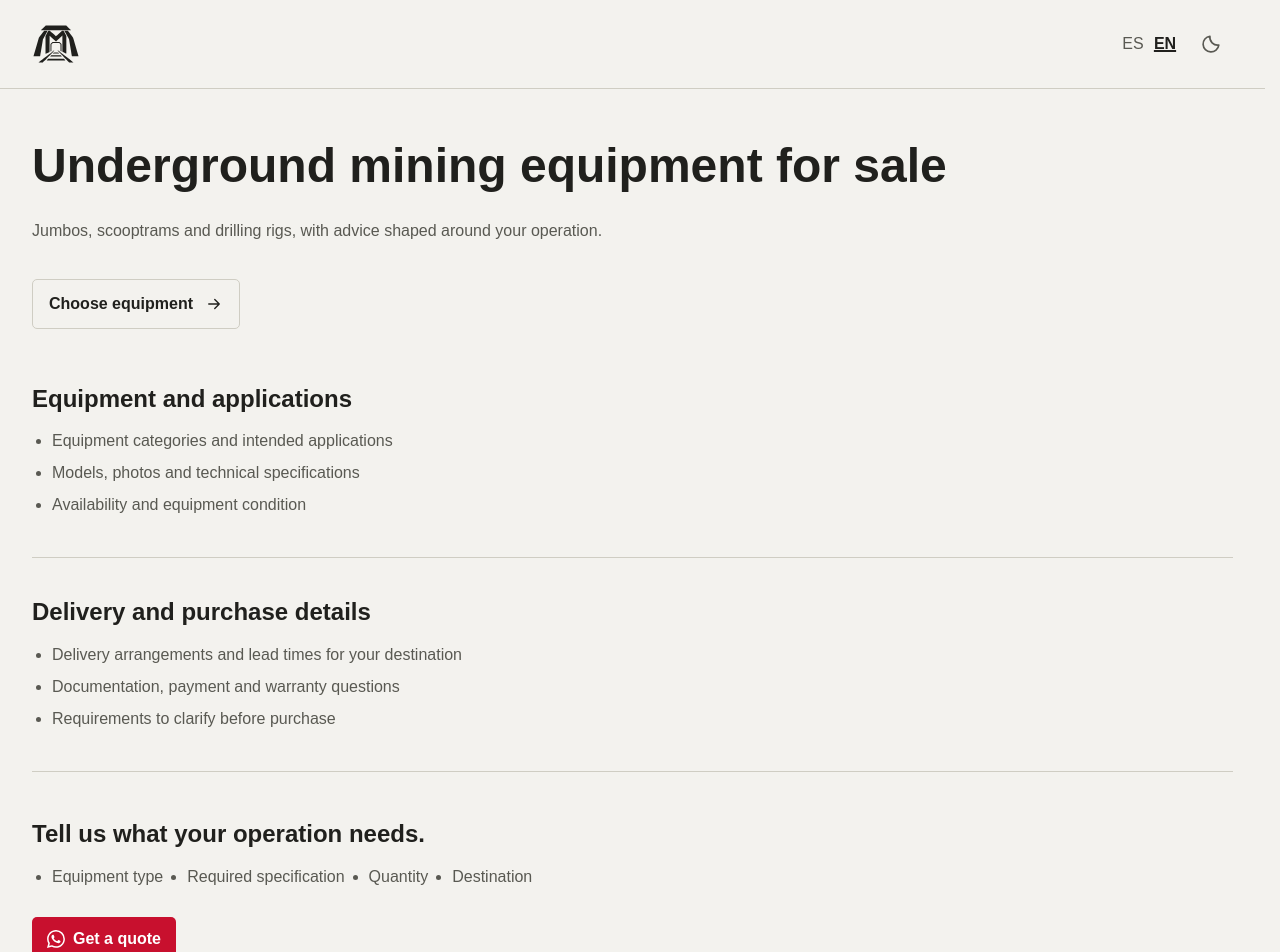
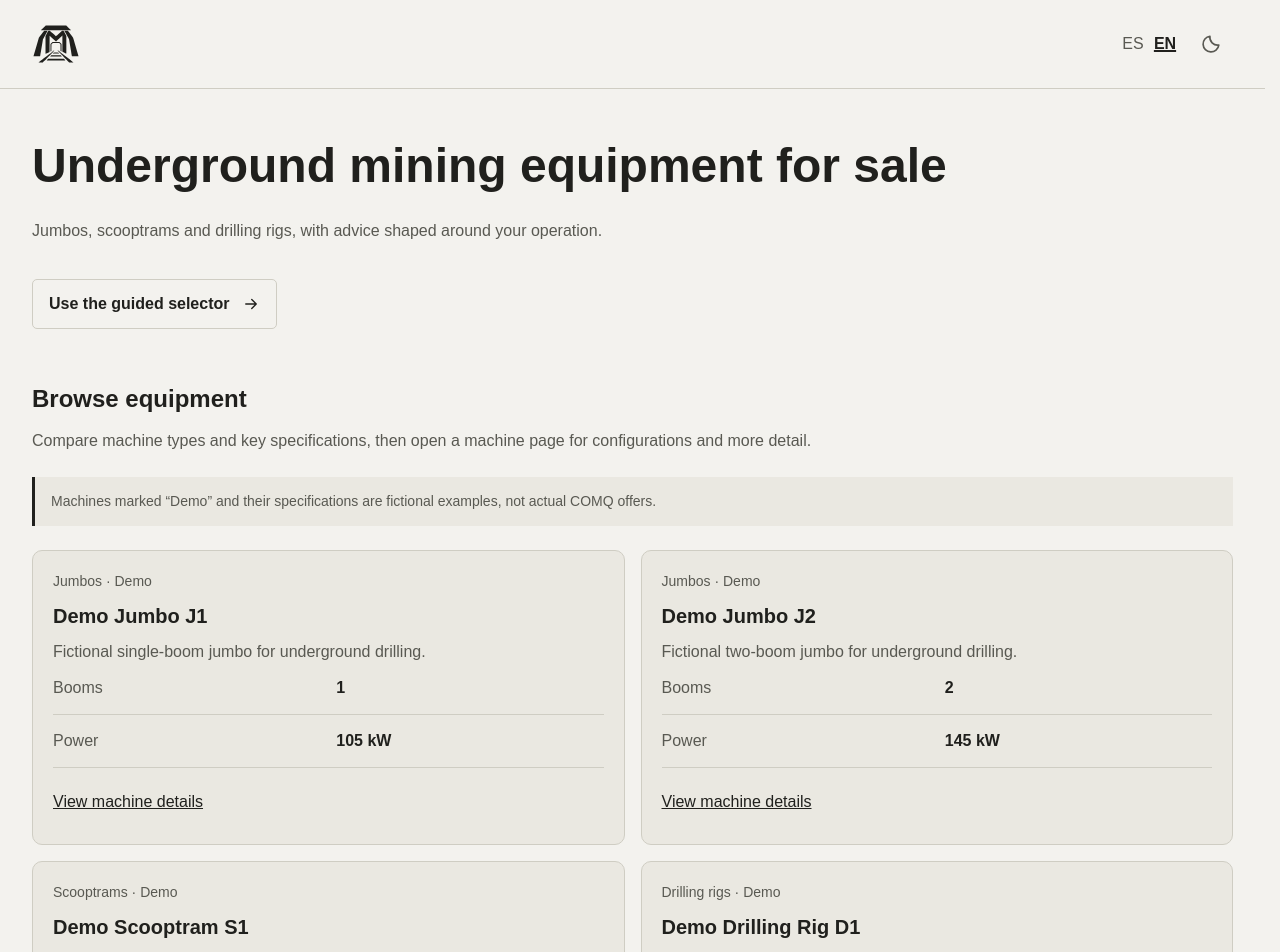
Before and after one commit to gurkerl83/Comq, a Next.js app: page /en/venta in a window 1280 px wide. Shown: the top 952 px of the page. Built offline with nearby package versions, Linux system fonts and the light colour scheme.

Commit message:
feat(equipment): add catalogue browsing to sales pages
1. Add localized comparison cards with key specifications and machine links.
2. Connect the wizard to the catalogue and clarify enquiry actions.
3. Document the browsing flow and its translation requirements.

```diff
--- a/app/[locale]/venta/page.tsx
+++ b/app/[locale]/venta/page.tsx
@@ -1,3 +1,4 @@
+import { EquipmentCatalogue } from '../../../features/equipment/EquipmentCatalogue';
 import { SelectorLink } from '../../../features/equipment/SelectorLink';
 import { ServicePage } from '../../../features/services/ServicePage';
 import { getServiceMetadata } from '../../../features/services/metadata';
@@ -18,6 +19,8 @@ export default async function Page({ params }: LocalePageProps) {
       dictionary={dictionary}
       service='sales'
       selector={<SelectorLink locale={locale} />}
-    />
+    >
+      <EquipmentCatalogue locale={locale} />
+    </ServicePage>
   );
 }
--- /dev/null
+++ b/features/equipment/EquipmentCatalogue.module.css
@@ -0,0 +1,41 @@
+.catalogue {
+  padding: var(--spacing-content-section) 0;
+  border-bottom: var(--border-width) solid var(--color-border);
+}
+
+.catalogue h2 {
+  margin: 0 0 1rem;
+}
+
+.introduction {
+  margin: 0 0 1.5rem;
+  color: var(--color-text-muted);
+}
+
+.demoNotice {
+  margin: 0 0 1.5rem;
+  padding: 0.875rem 1rem;
+  border-inline-start: 3px solid var(--color-accent);
+  color: var(--color-text-muted);
+  background: var(--color-surface);
+  font-size: var(--font-size-small);
+}
+
+/*
+ * MachineBrowseCard.module.css shares five rows across each adjacent pair.
+ * This list owns the columns; each card passes its content into those rows.
+ */
+.machines {
+  display: grid;
+  grid-template-columns: repeat(2, minmax(0, 1fr));
+  gap: 1rem;
+  margin: 0;
+  padding: 0;
+  list-style: none;
+}
+
+@media (max-width: 640px) {
+  .machines {
+    grid-template-columns: minmax(0, 1fr);
+  }
+}
--- /dev/null
+++ b/features/equipment/EquipmentCatalogue.tsx
@@ -0,0 +1,40 @@
+import type { SupportedLocale } from '../../lib/i18n/locales';
+import { getEquipmentCatalogue } from './catalogue';
+import { getCatalogueContent } from './catalogue-content';
+import { MachineBrowseCard } from './MachineBrowseCard';
+import styles from './EquipmentCatalogue.module.css';
+
+/**
+ * Render the sales-page catalogue on the server, before the service details.
+ * The selector's browse link targets this section. Opening a machine page
+ * leads to its existing enquiry link, which starts the wizard at Requirements.
+ */
+export function EquipmentCatalogue({ locale }: { locale: SupportedLocale }) {
+  const machines = getEquipmentCatalogue(locale);
+  const translations = getCatalogueContent(locale);
+  if (machines.length === 0) return null;
+
+  return (
+    <section
+      id='equipment-catalogue'
+      className={styles.catalogue}
+      aria-labelledby='equipment-catalogue-title'
+    >
+      <h2 id='equipment-catalogue-title'>{translations.title}</h2>
+      <p className={styles.introduction}>{translations.introduction}</p>
+      {machines.some(machine => machine.isDemo) && (
+        <p className={styles.demoNotice}>{translations.demoNotice}</p>
+      )}
+      <ul className={styles.machines}>
+        {machines.map(machine => (
+          <MachineBrowseCard
+            key={machine.slug}
+            locale={locale}
+            machine={machine}
+            translations={translations}
+          />
+        ))}
+      </ul>
+    </section>
+  );
+}
--- /dev/null
+++ b/features/equipment/MachineBrowseCard.module.css
@@ -0,0 +1,60 @@
+/*
+ * Share five content-sized rows from EquipmentCatalogue.module.css (.machines).
+ * Subgrid lets both cards contribute to the same row heights, so a longer
+ * name or summary keeps the specification blocks and links aligned.
+ *
+ *     +----------------------+----------------------+
+ *   1 | Category / demo      | Category / demo      |
+ *   2 | Machine name         | Machine name         |
+ *   3 | Summary              | Longer summary       |
+ *     |                      | continues here       |
+ *   4 | Specifications block | Specifications block |
+ *   5 | Details link         | Details link         |
+ *     +----------------------+----------------------+
+ *
+ * Each card is a direct list item and spans five parent rows. Row 4 holds
+ * the whole specifications block; its individual entries keep their own rows.
+ */
+.card {
+  display: grid;
+  grid-row: span 5;
+  grid-template-rows: subgrid;
+  gap: 0.75rem;
+  padding: 1.25rem;
+  border: var(--border-width) solid var(--color-border);
+  border-radius: var(--radius-media);
+  background: var(--color-surface);
+}
+
+.category,
+.name,
+.summary {
+  margin: 0;
+}
+
+.category,
+.summary {
+  color: var(--color-text-muted);
+}
+
+.category {
+  font-size: var(--font-size-small);
+}
+
+.details {
+  display: inline-flex;
+  align-items: center;
+  align-self: start;
+  justify-self: start;
+  min-height: 44px;
+  color: var(--color-accent);
+}
+
+@media (max-width: 640px) {
+  .card {
+    /* Match the single-column list; each card now sizes its own rows. */
+    grid-row: auto;
+    grid-template-rows: none;
+    padding: 1rem;
+  }
+}
--- /dev/null
+++ b/features/equipment/MachineBrowseCard.tsx
@@ -0,0 +1,49 @@
+import Link from 'next/link';
+
+import {
+  createHrefForLocale,
+  type SupportedLocale
+} from '../../lib/i18n/locales';
+import type { EquipmentEntry } from './catalogue';
+import type { CatalogueContent } from './catalogue-content';
+import { Specifications } from './selector/components/Specifications';
+import styles from './MachineBrowseCard.module.css';
+
+type MachineBrowseCardProps = {
+  locale: SupportedLocale;
+  machine: EquipmentEntry;
+  translations: CatalogueContent;
+};
+
+/**
+ * A server-rendered preview linking to the full machine page.
+ * Show the first two specifications in their authored order; the same labels
+ * and values appear in the wizard and machine page, which show the full list.
+ */
+export function MachineBrowseCard({
+  locale,
+  machine,
+  translations
+}: MachineBrowseCardProps) {
+  return (
+    <li className={styles.card}>
+      <p className={styles.category}>
+        {machine.categoryName}
+        {machine.isDemo && <span> · {translations.demo}</span>}
+      </p>
+      <h3 className={styles.name}>{machine.name}</h3>
+      <p className={styles.summary}>{machine.summary}</p>
+      <Specifications
+        items={machine.specifications.slice(0, 2)}
+        fallback={translations.notSpecified}
+      />
+      <Link
+        className={styles.details}
+        href={createHrefForLocale(locale, `/equipos/${machine.slug}`)}
+        aria-label={`${translations.details}: ${machine.name}`}
+      >
+        {translations.details}
+      </Link>
+    </li>
+  );
+}
--- a/features/equipment/MachinePage.tsx
+++ b/features/equipment/MachinePage.tsx
@@ -26,7 +26,7 @@ const CONTENT = {
     demoSpecifications: 'Especificaciones ficticias de referencia',
     variants: 'Variantes',
     demoVariants: 'Variantes de demostración',
-    select: 'Seleccionar este equipo',
+    select: 'Preparar una consulta',
     closing: 'Prepara tu consulta',
     next: 'Elige la configuración, indica si prefieres comprar o alquilar y añade los detalles de tu proyecto en el selector. COMQ confirmará la disponibilidad y las condiciones.',
     contact: 'También puedes conversar con COMQ por WhatsApp.',
@@ -46,7 +46,7 @@ const CONTENT = {
     demoSpecifications: 'Fictional reference specifications',
     variants: 'Variants',
     demoVariants: 'Demonstration variants',
-    select: 'Select this equipment',
+    select: 'Prepare an enquiry',
     closing: 'Prepare your enquiry',
     next: 'Choose your configuration, purchase or rental preference, and project details in the selector. COMQ will confirm availability and terms.',
     contact: 'You can also talk to COMQ on WhatsApp.',
--- /dev/null
+++ b/features/equipment/catalogue-content.ts
@@ -0,0 +1,30 @@
+import type { SupportedLocale } from '../../lib/i18n/locales';
+
+const en = {
+  title: 'Browse equipment',
+  introduction:
+    'Compare machine types and key specifications, then open a machine page for configurations and more detail.',
+  demo: 'Demo',
+  demoNotice:
+    'Machines marked “Demo” and their specifications are fictional examples, not actual COMQ offers.',
+  details: 'View machine details',
+  notSpecified: 'Not specified',
+  browsePrompt: 'Prefer to browse?'
+};
+
+export type CatalogueContent = typeof en;
+
+const es: CatalogueContent = {
+  title: 'Explorar equipos',
+  introduction:
+    'Compara tipos de equipos y características principales. Abre la página de un equipo para conocer sus configuraciones y más detalles.',
+  demo: 'Demo',
+  demoNotice:
+    'Los equipos identificados como “Demo” y sus especificaciones son ejemplos ficticios, no ofertas reales de COMQ.',
+  details: 'Ver detalles del equipo',
+  notSpecified: 'Sin especificar',
+  browsePrompt: '¿Prefieres explorar los equipos?'
+};
+
+export const getCatalogueContent = (locale: SupportedLocale) =>
+  ({ es, en })[locale];
--- a/features/equipment/catalogue.ts
+++ b/features/equipment/catalogue.ts
@@ -92,8 +92,8 @@ const EQUIPMENT: EquipmentDefinition[] = [
     category: 'jumbo',
     name: { es: 'Jumbo Demo J1', en: 'Demo Jumbo J1' },
     summary: {
-      es: 'Jumbo ficticio de un brazo para probar la selección de equipo, variante y modalidad.',
-      en: 'Fictional single-boom jumbo for trying equipment, variant and purchase or rental selection.'
+      es: 'Jumbo ficticio de un brazo para perforación subterránea.',
+      en: 'Fictional single-boom jumbo for underground drilling.'
     },
     application: {
       es: 'Ejemplo de una operación de perforación subterránea. Describe tu proyecto al preparar la consulta.',
@@ -113,8 +113,8 @@ const EQUIPMENT: EquipmentDefinition[] = [
     category: 'jumbo',
     name: { es: 'Jumbo Demo J2', en: 'Demo Jumbo J2' },
     summary: {
-      es: 'Segundo jumbo ficticio para comparar modelos de una misma categoría y preparar una consulta de compra o alquiler.',
-      en: 'A second fictional jumbo for comparing models in the same category and preparing a purchase or rental enquiry.'
+      es: 'Jumbo ficticio de dos brazos para perforación subterránea.',
+      en: 'Fictional two-boom jumbo for underground drilling.'
     },
     application: {
       es: 'Ejemplo de una operación de perforación con dos brazos. Las cifras solo ilustran las opciones del selector.',
@@ -134,8 +134,8 @@ const EQUIPMENT: EquipmentDefinition[] = [
     category: 'scooptram',
     name: { es: 'Scooptram Demo S1', en: 'Demo Scooptram S1' },
     summary: {
-      es: 'Scooptram ficticio para explorar una consulta de carga y transporte, en compra o alquiler.',
-      en: 'Fictional scooptram for exploring a loading and hauling enquiry, for purchase or rental.'
+      es: 'Scooptram ficticio para carga y transporte de material.',
+      en: 'Fictional scooptram for loading and hauling material.'
     },
     application: {
       es: 'Ejemplo de tareas de carga y transporte de material. La capacidad indicada es un dato de demostración.',
@@ -155,8 +155,8 @@ const EQUIPMENT: EquipmentDefinition[] = [
     category: 'drill',
     name: { es: 'Perforadora Demo D1', en: 'Demo Drilling Rig D1' },
     summary: {
-      es: 'Perforadora ficticia para probar la elección de una configuración y preparar una consulta de compra o alquiler.',
-      en: 'Fictional drilling rig for trying configuration selection and preparing a purchase or rental enquiry.'
+      es: 'Equipo ficticio para tareas de perforación.',
+      en: 'Fictional drilling rig for drilling tasks.'
     },
     application: {
       es: 'Ejemplo de un proyecto de perforación. El método y las condiciones de trabajo se describen en la consulta.',
--- a/features/equipment/selector-content.ts
+++ b/features/equipment/selector-content.ts
@@ -11,7 +11,7 @@ const en = {
   introduction:
     'Explore equipment, choose a configuration and prepare your enquiry. You can go back at any time to adjust your selection.',
   demo: 'Machines marked “Demo”, including their specifications and configurations, are fictional examples for trying the selector. They are not actual COMQ offers.',
-  entryLink: 'Choose equipment',
+  entryLink: 'Use the guided selector',
   progress: 'Selection progress',
   steps: {
     [SelectionStep.Category]: {
@@ -107,7 +107,6 @@ const en = {
   emptyCatalogue:
     'The equipment catalogue is being prepared. Contact COMQ to discuss your requirements.',
   contact: 'Contact COMQ',
-  directPages: 'Explore the machines directly',
   confirmation:
     'All model, configuration and delivery details will be confirmed by COMQ.'
 };
@@ -124,7 +123,7 @@ const es: SelectorContent = {
   introduction:
     'Explora los equipos, elige una configuración y prepara tu consulta. Puedes volver a cualquier paso para ajustar tu selección.',
   demo: 'Los equipos identificados como “Demo”, junto con sus especificaciones y configuraciones, son ejemplos ficticios para probar el selector. No representan ofertas reales de COMQ.',
-  entryLink: 'Elegir equipo',
+  entryLink: 'Usar el selector guiado',
   progress: 'Avance de la selección',
   steps: {
     [SelectionStep.Category]: {
@@ -221,7 +220,6 @@ const es: SelectorContent = {
   emptyCatalogue:
     'Estamos preparando el catálogo de equipos. Contacta a COMQ para conversar sobre tus necesidades.',
   contact: 'Contactar a COMQ',
-  directPages: 'Explora las páginas de los equipos',
   confirmation:
     'COMQ confirmará todos los detalles del modelo, la configuración y la entrega.'
 };
--- a/features/services/ServicePage.tsx
+++ b/features/services/ServicePage.tsx
@@ -7,11 +7,13 @@ import styles from './ServicePage.module.css';
 export function ServicePage({
   dictionary,
   service,
-  selector
+  selector,
+  children
 }: {
   dictionary: Dictionary;
   service: ServiceKey;
   selector?: ReactNode;
+  children?: ReactNode;
 }) {
   const { quoteHeading, pages } = dictionary.servicePages;
   const content = pages[service];
@@ -31,6 +33,7 @@ export function ServicePage({
       </section>
 
       <div className={styles.details}>
+        {children}
         {detailSections.map(section => (
           <section
             key={section.id}
```
Also changed, not shown: app/[locale]/selector/page.tsx (+15 -17 lines), features/equipment/SelectorPage.module.css (+3 -21 lines), 1 other file (tests, documents, lock files or other folders).
